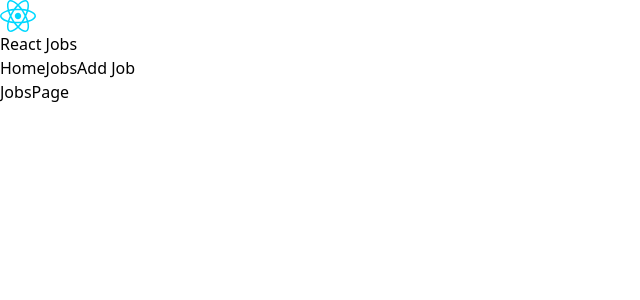
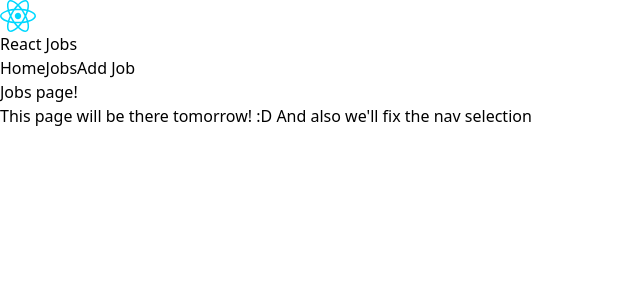
Before and after one commit to Raymond-dlc/ReactCrashCourseYT, a React (Vite) app: page /jobs in a window 1280 px wide. Shown: the top 300 px of the page, without its empty margins (0-640 px from the left). Built offline with nearby package versions, Linux system fonts and the light colour scheme.

Commit message:
Added teaser to jobs page

```diff
--- a/src/pages/JobsPage.jsx
+++ b/src/pages/JobsPage.jsx
@@ -1,8 +1,14 @@
 import React from 'react'
+import Hero from '../components/Hero'
 
 const JobsPage = () => {
   return (
-    <div>JobsPage</div>
+    <>
+      <Hero
+        title={`Jobs page!`}
+        subtitle={`This page will be there tomorrow! :D\nAnd also we'll fix the nav selection`}
+      />
+    </>
   )
 }
 
```
